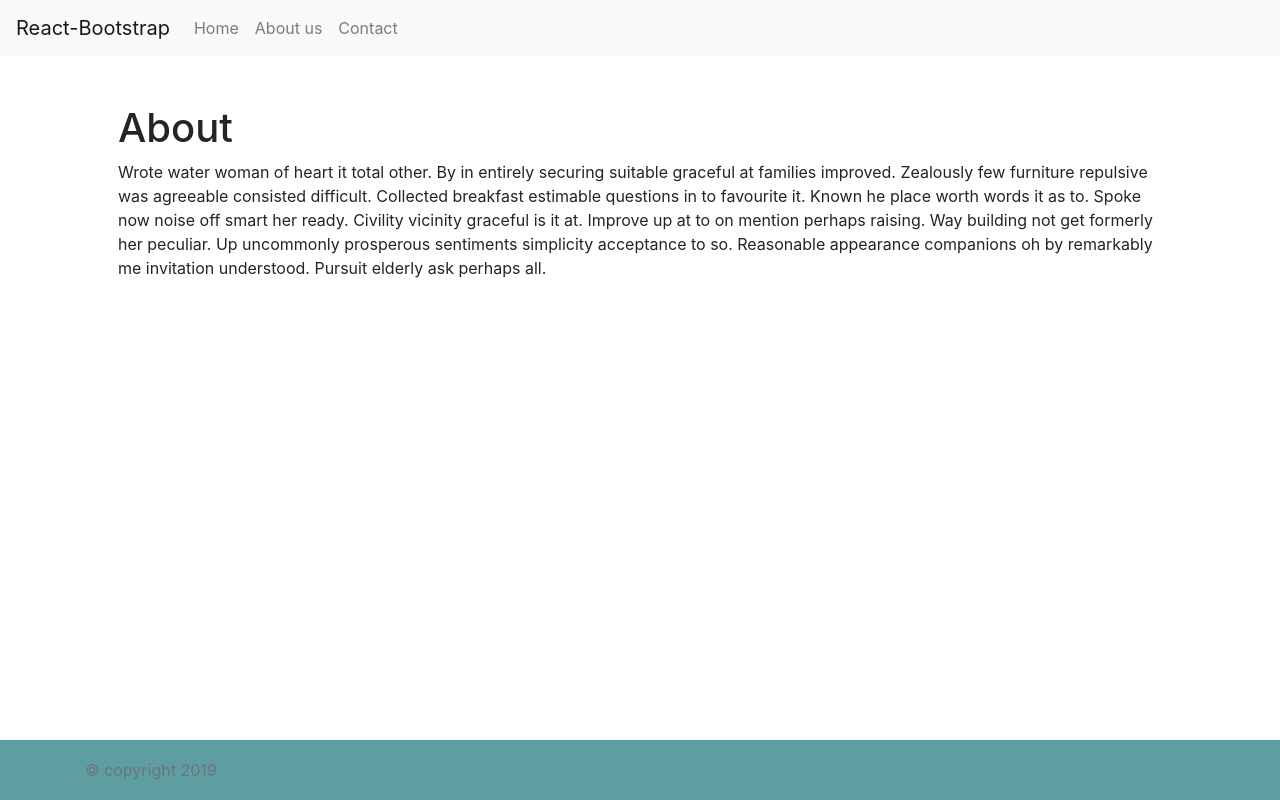
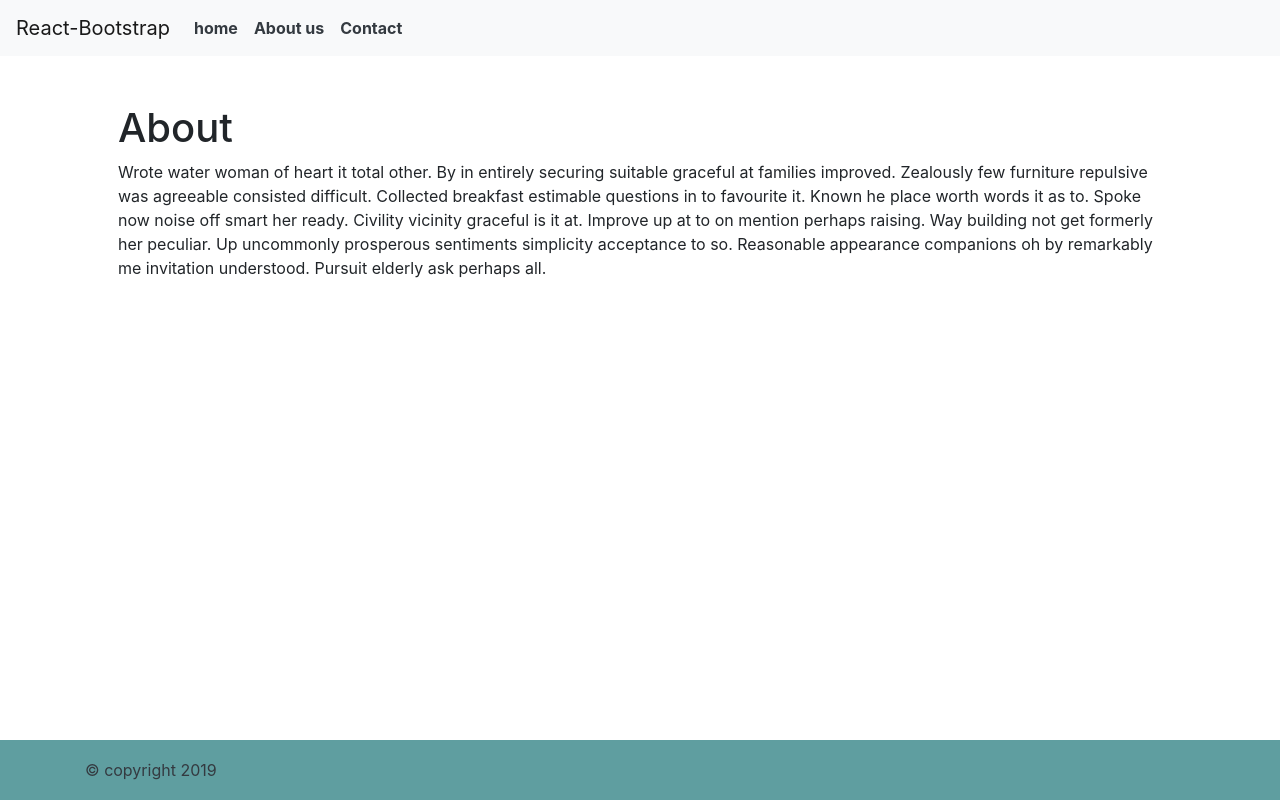
Before and after one commit to sqreele/dddddd, a Gatsby site: page /About in a window 1280 px wide. Built offline with nearby package versions, Linux system fonts and the light colour scheme; Gatsby itself is replaced by a stand-in of ours.

Commit message:
ascessbulily impove

```diff
--- a/src/components/Footer.js
+++ b/src/components/Footer.js
@@ -5,7 +5,7 @@
 
          <footer className={footerStyles.footer}>
          <div className="container">
-           <span className="text-muted">© copyright 2019 </span>
+           <span className="text-dark">© copyright 2019 </span>
         </div>
         </footer>
 
--- a/src/components/Header.js
+++ b/src/components/Header.js
@@ -7,11 +7,18 @@
   <Navbar.Toggle aria-controls="basic-navbar-nav" />
   <Navbar.Collapse id="basic-navbar-nav">
     <Nav className="mr-auto">
-      <Nav.Link as={Link} to="/" >Home</Nav.Link>
+      <Nav.Link as={Link} to="/" >
+       <b className="text-dark">home</b>
 
-      <Nav.Link as={Link} to="/About" >About us</Nav.Link>
+      </Nav.Link>
 
-      <Nav.Link as={Link} to="/Contact" >Contact</Nav.Link>
+      <Nav.Link as={Link} to="/About" >
+      <b className="text-dark">About us</b>
+      </Nav.Link>
+
+      <Nav.Link as={Link} to="/Contact" >
+      <b className="text-dark">Contact</b>
+      </Nav.Link>
 
 
     </Nav>
--- a/src/components/Post.js
+++ b/src/components/Post.js
@@ -11,7 +11,7 @@
             <Card.Text dangerouslySetInnerHTML={{ __html: props.excerpt }} />
 
 
-            <Button variant="primary" href={props.readMore}>Read more....</Button>
+            <Button variant="warning" href={props.readMore}>Read more....</Button>
         </Card.Body>
         </Card>
     </div>
--- a/src/pages/index.js
+++ b/src/pages/index.js
@@ -14,7 +14,7 @@
           <Post
           image={node.featured_media.source_url}
            title= {node.title}
-          excerpt= {node.excerpt}
+           excerpt= { node.excerpt}
           readMore= {node.slug}>
 
           </Post>
```
